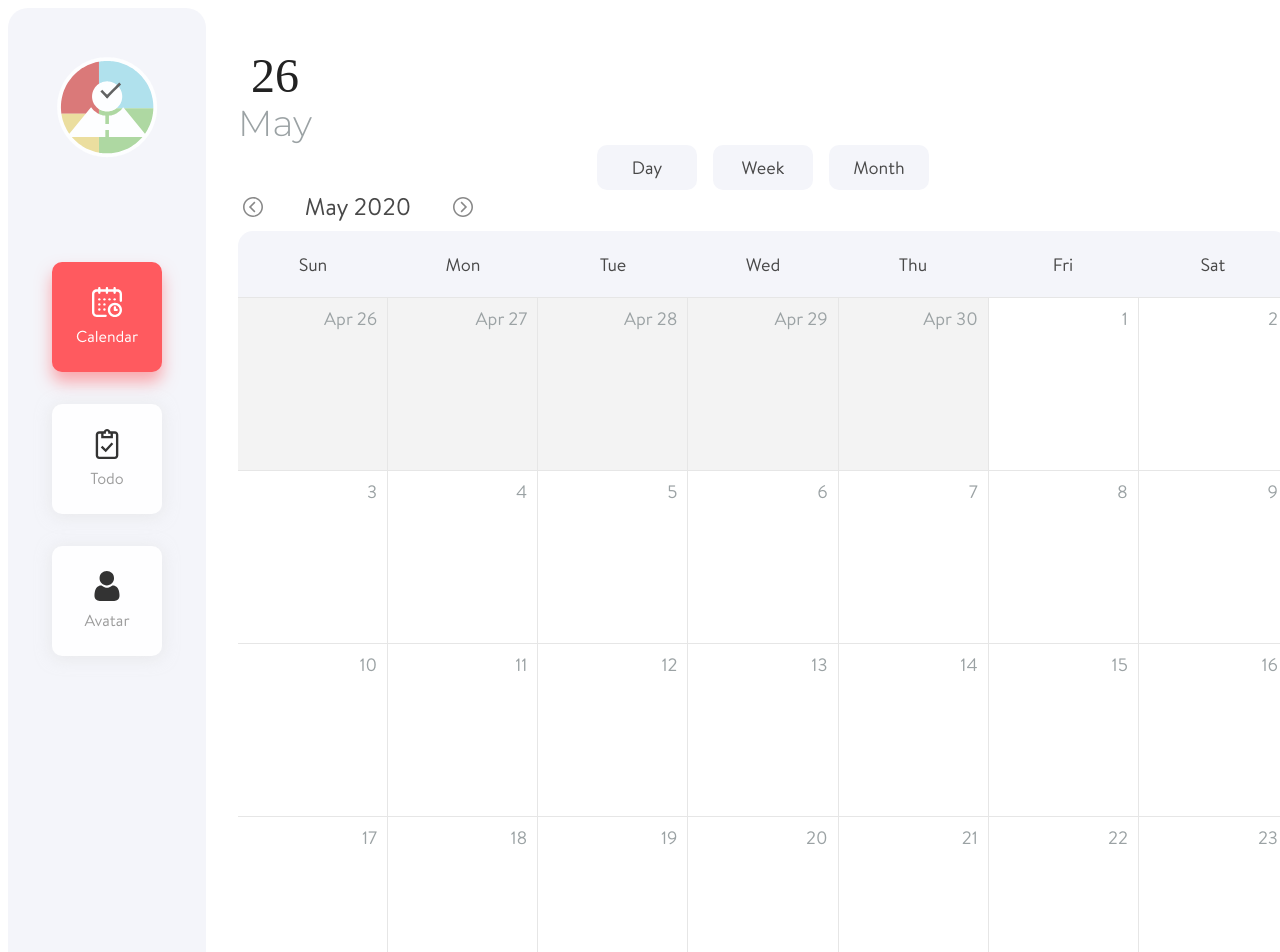
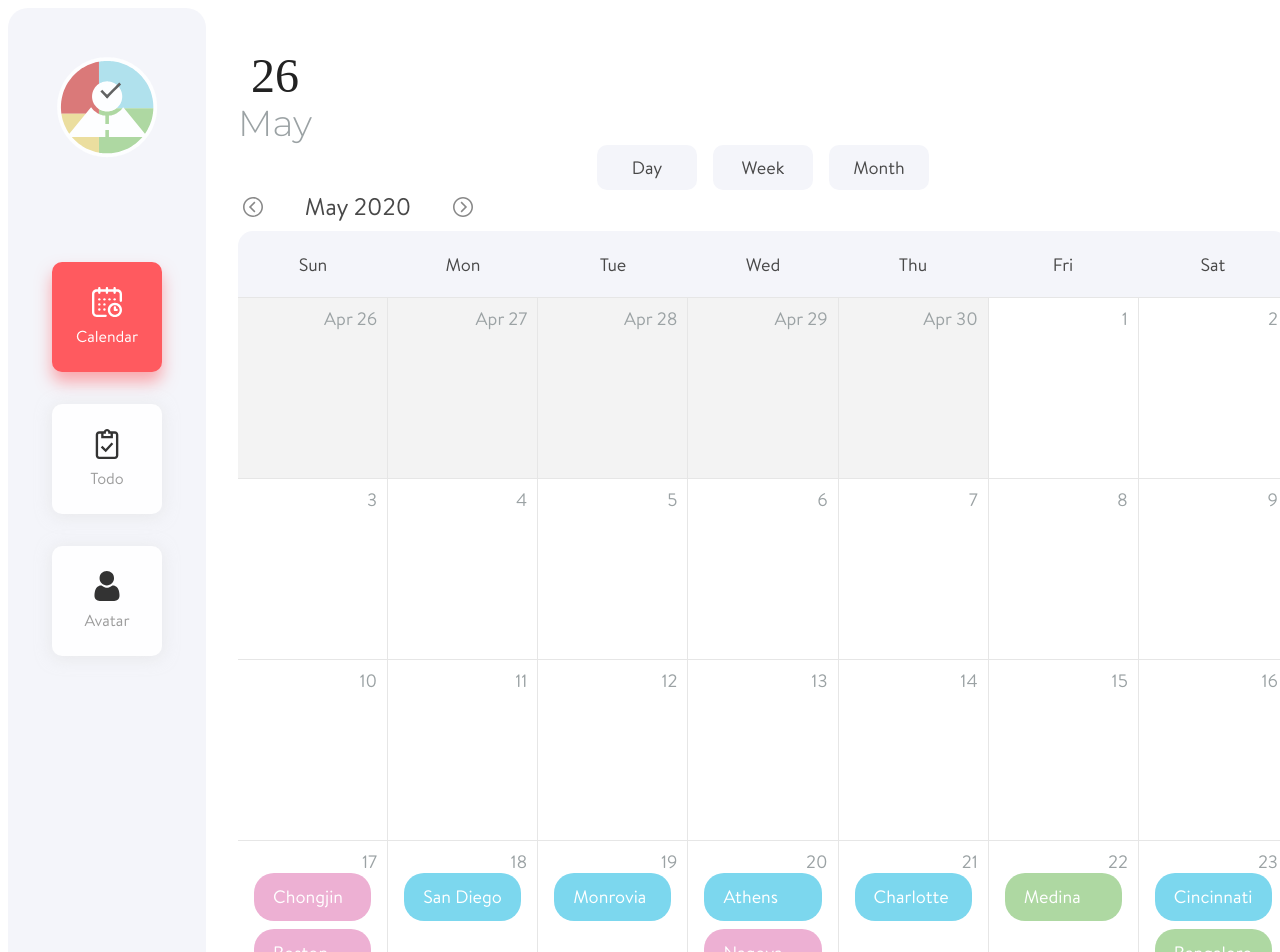
Before and after one commit to msamadpo/Horae, a React (Create React App) app in the folder client/: page /calendar/month in a window 1280 px wide. Shown: the top 952 px of the page. Built offline with nearby package versions, Linux system fonts and the light colour scheme; a web font is replaced by a local one.

Commit message:
added fixed menu rendering on event click in month view

```diff
--- a/client/src/components/HoraeApp/CalendarPage/CalendarEventEditMenu/CalendarEventEditMenu.tsx
+++ b/client/src/components/HoraeApp/CalendarPage/CalendarEventEditMenu/CalendarEventEditMenu.tsx
@@ -1,6 +1,19 @@
-import React from 'react';
+import React, { useEffect } from 'react';
 import styled from 'styled-components';
 import { CalendarEvent } from 'context/reducers/calendarReducer';
+
+const calculatedBorder = (x: number, y: number) => {
+  const xOffset = x + 250;
+  const yOffset = y + 300;
+  if (xOffset > window.innerWidth && yOffset > window.innerHeight) {
+    return 'border-bottom-right-radius: 0px;';
+  } else if (xOffset > window.innerWidth) {
+    return 'border-top-right-radius: 0px;';
+  } else if (yOffset > window.innerHeight) {
+    return 'border-bottom-left-radius: 0px;';
+  }
+  return 'border-top-left-radius: 0px;';
+};
 
 const Overlay = styled.div`
   position: fixed;
@@ -9,6 +22,9 @@ const Overlay = styled.div`
   right: 0;
   bottom: 0;
   z-index: 1;
+  :root {
+    overflow: hidden;
+  }
 `;
 
 const EditMenu = styled.div<{ x: number; y: number }>`
@@ -20,8 +36,8 @@ const EditMenu = styled.div<{ x: number; y: number }>`
   max-width: 25rem;
   max-height: 30rem;
   padding: var(--spacing-base);
-  box-shadow: 0 4px 10px rgba(0, 0, 0, 0.4);
   border-radius: 1rem;
+  border: 1px solid var(--color-text-subtitle);
     ${(props) =>
       props.x + 250 > window.innerWidth
         ? `right: ${window.innerWidth - props.x}px;`
@@ -30,6 +46,7 @@ const EditMenu = styled.div<{ x: number; y: number }>`
       props.y + 300 > window.innerHeight
         ? `bottom: ${window.innerHeight - props.y}px;`
         : `top: ${props.y}px;`}
+    ${(props) => calculatedBorder(props.x, props.y)};
 `;
 
 type CalendarEventEditMenu = {
@@ -39,6 +56,13 @@ type CalendarEventEditMenu = {
 } & CalendarEvent;
 
 function CalendarEventEditMenu({ x, y, closeModal }: CalendarEventEditMenu) {
+  useEffect(() => {
+    document.body.style.overflow = 'hidden';
+
+    return () => {
+      document.body.style.overflow = '';
+    };
+  }, []);
   return (
     <>
       <Overlay onClick={closeModal} />
--- a/client/src/components/HoraeApp/CalendarPage/CalendarMonth/CalendarMonth.tsx
+++ b/client/src/components/HoraeApp/CalendarPage/CalendarMonth/CalendarMonth.tsx
@@ -1,5 +1,7 @@
 import React, { useState } from 'react';
 import styled from 'styled-components';
+import useCalendarEvents from 'hooks/useCalendarEvents';
+
 import MonthHeader from 'components/HoraeApp/CalendarPage/CalendarMonth/MonthHeader';
 import MonthItem from 'components/HoraeApp/CalendarPage/CalendarMonth/MonthItem';
 import {
@@ -33,6 +35,7 @@ const closestSaturdayAfter = (date: Date) => addDays(date, 6 - date.getDay());
 
 function CalendarMonth() {
   const [date, setDate] = useState<Date>(new Date());
+  const events = useCalendarEvents();
 
   const daysOfMonth = eachDayOfInterval({
     start: closestSundayBefore(startOfMonth(date)),
@@ -59,7 +62,7 @@ function CalendarMonth() {
           <MonthItem
             key={day.toLocaleString()}
             date={day}
-            events={[]}
+            events={events.get(day.toDateString())}
             isSameMonth={isSameMonth(day, date)}
             isToday={isToday(day)}
           />
--- a/client/src/components/HoraeApp/CalendarPage/CalendarMonth/MonthItem/MonthItem.tsx
+++ b/client/src/components/HoraeApp/CalendarPage/CalendarMonth/MonthItem/MonthItem.tsx
@@ -1,10 +1,13 @@
-import React from 'react';
+import React, { useState } from 'react';
 import styled from 'styled-components';
-import { CalendarEvent } from 'context/reducers/calendarReducer';
+import Text from 'components/Common/Text';
+import { CalendarEventItemType } from 'hooks/useCalendarEvents';
+import CalendarEventEditMenu from 'components/HoraeApp/CalendarPage/CalendarEventEditMenu';
 
 const StyledMonthItem = styled.div<{ blurred: boolean }>`
   display: flex;
-  padding: var(--spacing-small);
+  flex-direction: column;
+  padding: var(--spacing-base) var(--spacing-small) var(--spacing-small);
   background-color: white;
   ${(props) =>
     props.blurred &&
@@ -27,23 +30,69 @@ const DateNum = styled.span<{ isToday: boolean }>`
   ${(props) => props.isToday && 'color: var(--color-primary)'};
 `;
 
+const StyledEvent = styled.div<{ color: string }>`
+  background-color: var(${(props) => props.color});
+  padding: var(--spacing-tiny) var(--spacing-small);
+  margin-top: var(--spacing-tiny);
+  border-radius: 2rem;
+  cursor: pointer;
+  border: 3px solid transparent;
+  transition: border-color 0.2s;
+  &:hover {
+    border-color: var(--color-text-subtitle);
+  }
+`;
+
 interface IMonthItem {
   date: Date;
   isSameMonth: boolean;
   isToday: boolean;
-  events: CalendarEvent[];
+  events?: CalendarEventItemType[];
 }
 
 function MonthItem({ date, isSameMonth, isToday, events }: IMonthItem) {
+  const [showMenu, setShowMenu] = useState<boolean>(false);
+  const [clickCoordinates, setClickCoordinates] = useState<{
+    x: number;
+    y: number;
+  }>({ x: 0, y: 0 });
+
+  const toggleMenu = (event: React.MouseEvent<HTMLDivElement>) => {
+    const { clientX, clientY } = event;
+    setShowMenu(!showMenu);
+    setClickCoordinates({ x: clientX, y: clientY });
+  };
+
   return (
     <StyledMonthItem blurred={!isSameMonth}>
       <DateNum isToday={isToday}>
         {!isSameMonth && date.toLocaleString('default', { month: 'short' })}{' '}
         {date.getDate()}
       </DateNum>
-      {events.map((event) => (
-        <span key={`month-${event.id}`}>event.name</span>
-      ))}
+      {events?.map(
+        ({ id, name, description, duration, date, color, location }) => (
+          <>
+            {showMenu && (
+              <CalendarEventEditMenu
+                id={id}
+                name={name}
+                description={description}
+                date={date}
+                duration={duration}
+                location={location}
+                x={clickCoordinates.x}
+                y={clickCoordinates.y}
+                closeModal={() => setShowMenu(false)}
+              />
+            )}
+            <StyledEvent color={color} onClick={toggleMenu}>
+              <Text type="small" color="white" key={`month-${id}`}>
+                {name}
+              </Text>
+            </StyledEvent>
+          </>
+        )
+      )}
     </StyledMonthItem>
   );
 }
--- a/client/src/components/HoraeApp/CalendarPage/CalendarWeek/CalendarEventItem/CalendarEventItem.tsx
+++ b/client/src/components/HoraeApp/CalendarPage/CalendarWeek/CalendarEventItem/CalendarEventItem.tsx
@@ -8,7 +8,7 @@ import CalendarEventEditMenu from 'components/HoraeApp/CalendarPage/CalendarEven
 
 export type CalendarEventItemProps = CalendarEvent & { color: string };
 
-const StyledItem = styled.div<{ color: string }>`
+const StyledItem = styled.div<{ color: string; showMenu?: boolean }>`
   padding: 1rem;
   border-radius: 1rem;
   background-color: var(${(props) => props.color});
@@ -16,6 +16,7 @@ const StyledItem = styled.div<{ color: string }>`
   transition: all 0.2s;
   border: 3px solid transparent;
   cursor: pointer;
+  ${(props) => props.showMenu && 'border-color: var(--color-text-subtitle);'}
   &:hover {
     border-color: var(--color-text-subtitle);
   }
@@ -70,7 +71,7 @@ function CalendarEventItem({
           closeModal={() => setShowMenu(false)}
         />
       )}
-      <StyledItem color={color} onClick={toggleMenu}>
+      <StyledItem color={color} onClick={toggleMenu} showMenu={showMenu}>
         <Text color="white" type="regular" weight="400">
           {name}
         </Text>
--- a/client/src/components/HoraeApp/CalendarPage/CalendarWeek/CalendarWeek.tsx
+++ b/client/src/components/HoraeApp/CalendarPage/CalendarWeek/CalendarWeek.tsx
@@ -1,5 +1,5 @@
-import React, { useContext, useEffect, useState } from 'react';
-import GlobalContext from 'context/GlobalContext';
+import React, { useState } from 'react';
+import useCalendarEvents from 'hooks/useCalendarEvents';
 import styled from 'styled-components';
 import {
   addDays,
@@ -9,7 +9,6 @@ import {
   isWithinInterval,
 } from 'date-fns';
 import WeekHeader from 'components/HoraeApp/CalendarPage/CalendarWeek/WeekHeader';
-import { CalendarEvent, Calendar } from 'context/reducers/calendarReducer';
 import CalendarItem from 'components/HoraeApp/CalendarPage/CalendarWeek/CalendarEventItem';
 
 const Container = styled.div`
@@ -40,29 +39,8 @@ interface ICalendarWeekProps {
   startDate?: Date;
 }
 
-type CalendarEventItemType = CalendarEvent & { color: string };
-
-const indexEventsByDate = (calendars: Calendar[]) => {
-  const indexedEvents = new Map<string, CalendarEventItemType[]>();
-  calendars.forEach((calendar) => {
-    calendar.events.forEach((event) => {
-      const dateKey = new Date(Date.parse(event.date)).toDateString();
-      if (indexedEvents.has(dateKey)) {
-        indexedEvents
-          .get(dateKey)
-          ?.push({ ...event, color: calendar.settings.color });
-      } else {
-        indexedEvents.set(dateKey, [
-          { ...event, color: calendar.settings.color },
-        ]);
-      }
-    });
-  });
-  return indexedEvents;
-};
-
 function CalendarWeek({ startDate = new Date() }: ICalendarWeekProps) {
-  const { data } = useContext(GlobalContext);
+  const events = useCalendarEvents();
   const [start, setStart] = useState<Date>(startDate);
   const lastSunday = subDays(start, start.getDay());
   const nextSaturday = addDays(start, 6 - start.getDay());
@@ -70,14 +48,6 @@ function CalendarWeek({ startDate = new Date() }: ICalendarWeekProps) {
     start: lastSunday,
     end: nextSaturday,
   });
-
-  const [indexedEvents, setIndexedEvents] = useState<
-    Map<string, CalendarEventItemType[]>
-  >(indexEventsByDate(data.calendars));
-
-  useEffect(() => {
-    setIndexedEvents(indexEventsByDate(data.calendars));
-  }, [data.calendars]);
 
   const changeWeeks = (numWeeks: number) => {
     if (numWeeks === 0) {
@@ -103,7 +73,7 @@ function CalendarWeek({ startDate = new Date() }: ICalendarWeekProps) {
         <ColumnContainer>
           {currentDates.map((date) => (
             <CalendarColumns key={date.toString()}>
-              {indexedEvents
+              {events
                 ?.get(date.toDateString())
                 ?.sort((a, b) => Date.parse(a.date) - Date.parse(b.date))
                 .map((event) => {
--- /dev/null
+++ b/client/src/hooks/useCalendarEvents.tsx
@@ -0,0 +1,39 @@
+import { useState, useEffect, useContext } from 'react';
+import GlobalContext from 'context/GlobalContext';
+import { Calendar, CalendarEvent } from 'context/reducers/calendarReducer';
+
+export type CalendarEventItemType = CalendarEvent & { color: string };
+
+const indexEventsByDate = (calendars: Calendar[]) => {
+  const indexedEvents = new Map<string, CalendarEventItemType[]>();
+  calendars.forEach((calendar) => {
+    calendar.events.forEach((event) => {
+      const dateKey = new Date(Date.parse(event.date)).toDateString();
+      if (indexedEvents.has(dateKey)) {
+        indexedEvents
+          .get(dateKey)
+          ?.push({ ...event, color: calendar.settings.color });
+      } else {
+        indexedEvents.set(dateKey, [
+          { ...event, color: calendar.settings.color },
+        ]);
+      }
+    });
+  });
+  return indexedEvents;
+};
+
+function useCalendarEvents() {
+  const { data } = useContext(GlobalContext);
+  const [events, setEvents] = useState<Map<string, CalendarEventItemType[]>>(
+    indexEventsByDate(data.calendars)
+  );
+
+  useEffect(() => {
+    setEvents(indexEventsByDate(data.calendars));
+  }, [data.calendars]);
+
+  return events;
+}
+
+export default useCalendarEvents;
```
Lines whose indentation alone changed are shown as unchanged.
